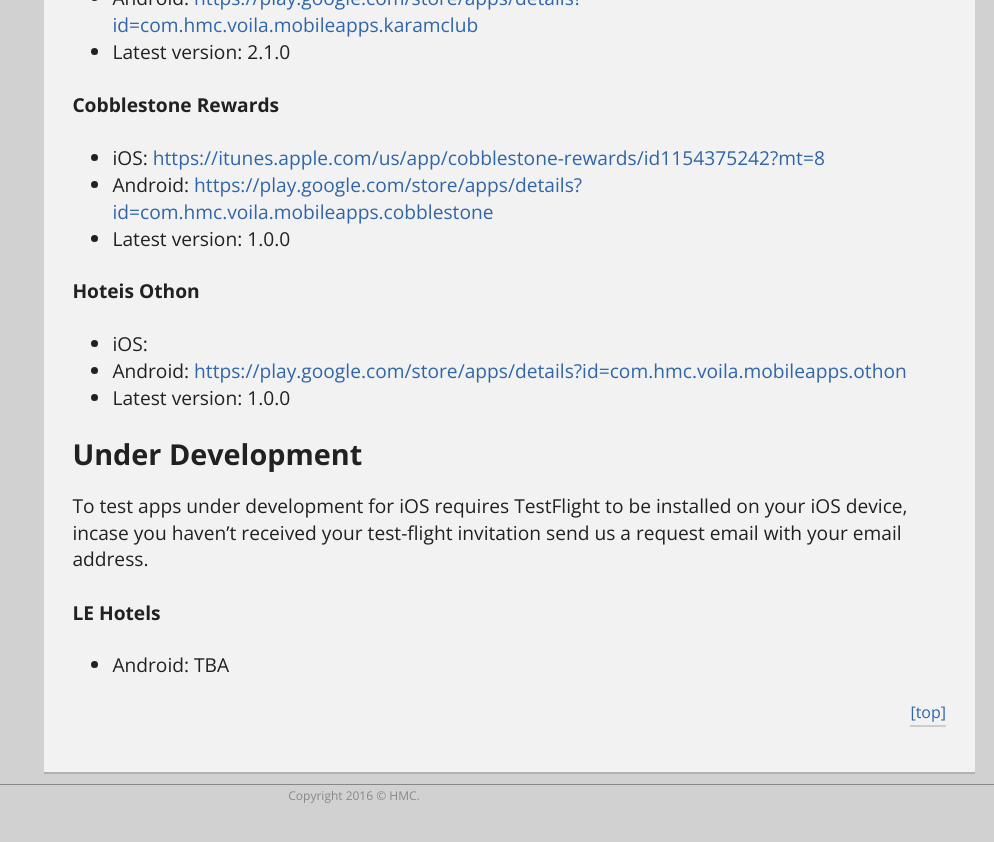
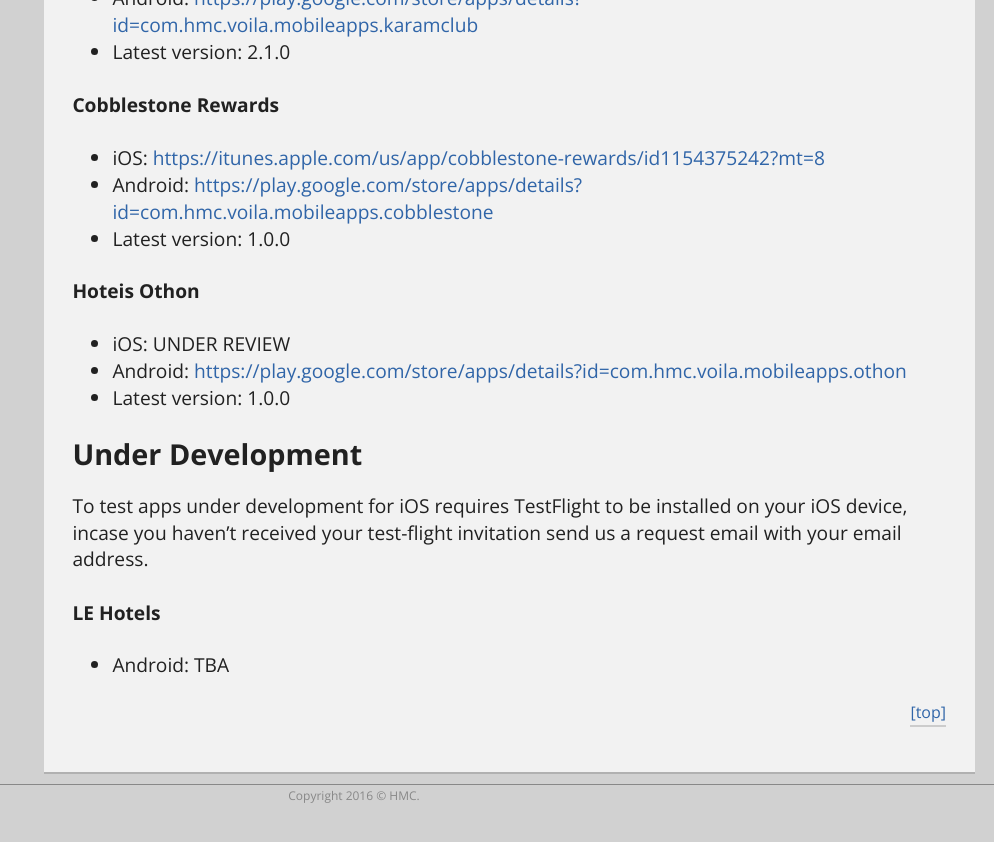
Before and after one commit to hmccode/hmccode.github.io, a Jekyll site: the page built from _posts/2016-07-23-mobile-apps.md, in a window 1280 px wide and 900 px high, scrolled down 4179 px. Shown: the top 842 px of the window, without its empty margins (286-1280 px from the left). Built offline with Jekyll 4.4.1, drawn with Linux system fonts in a browser that asks for light colours; nearby versions of some CDN libraries; a script that is not in the unit is left out.

Commit message:
Updated the mobile apps doc

```diff
--- a/_posts/2016-07-23-mobile-apps.md
+++ b/_posts/2016-07-23-mobile-apps.md
@@ -167,7 +167,7 @@ Demo apps showcasing new ideas and different presentation layouts
 
 #### Hoteis Othon
 
-* iOS: <UNDER REVIEW>
+* iOS: UNDER REVIEW
 * Android: <https://play.google.com/store/apps/details?id=com.hmc.voila.mobileapps.othon>
 * Latest version: 1.0.0
 
```
